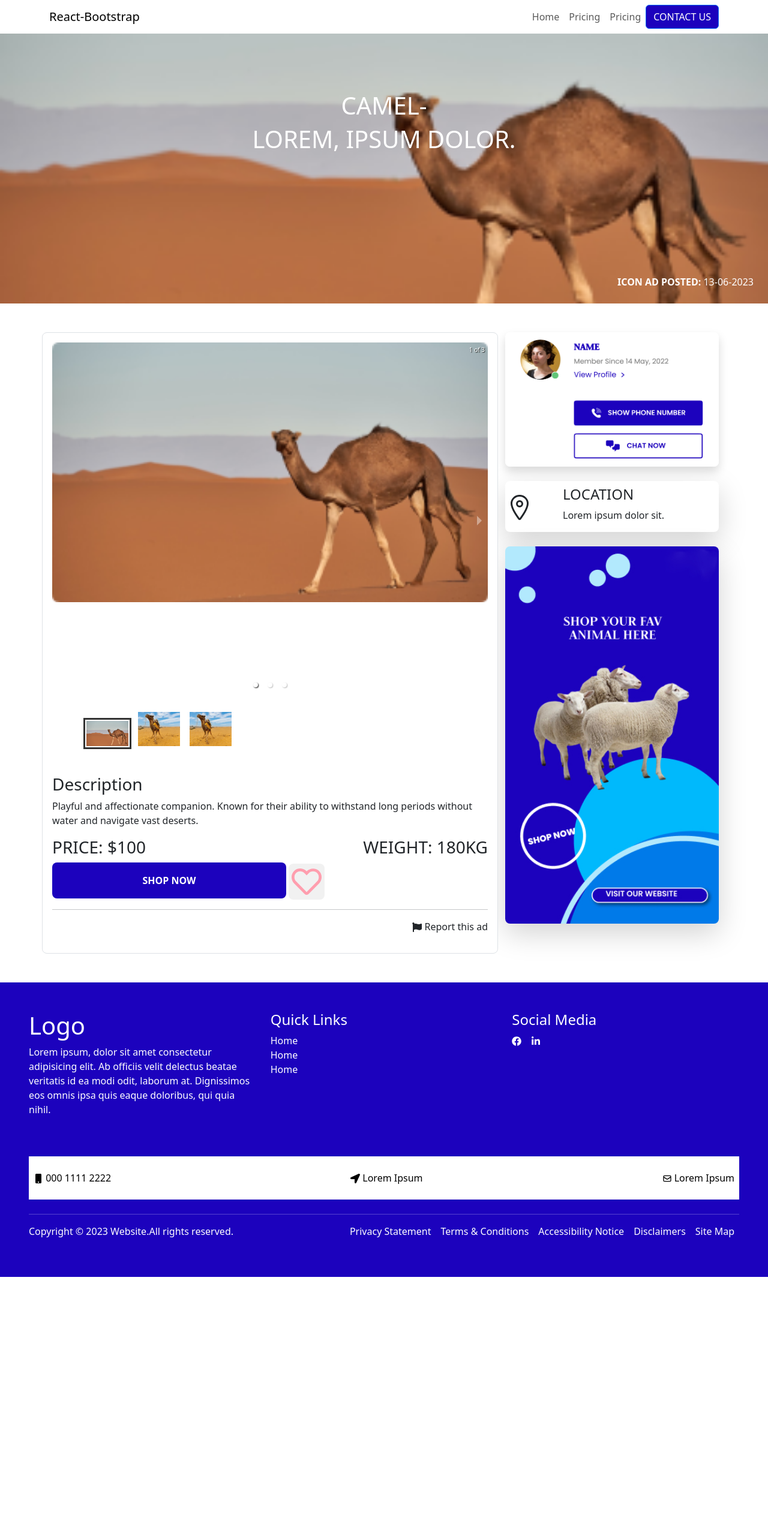
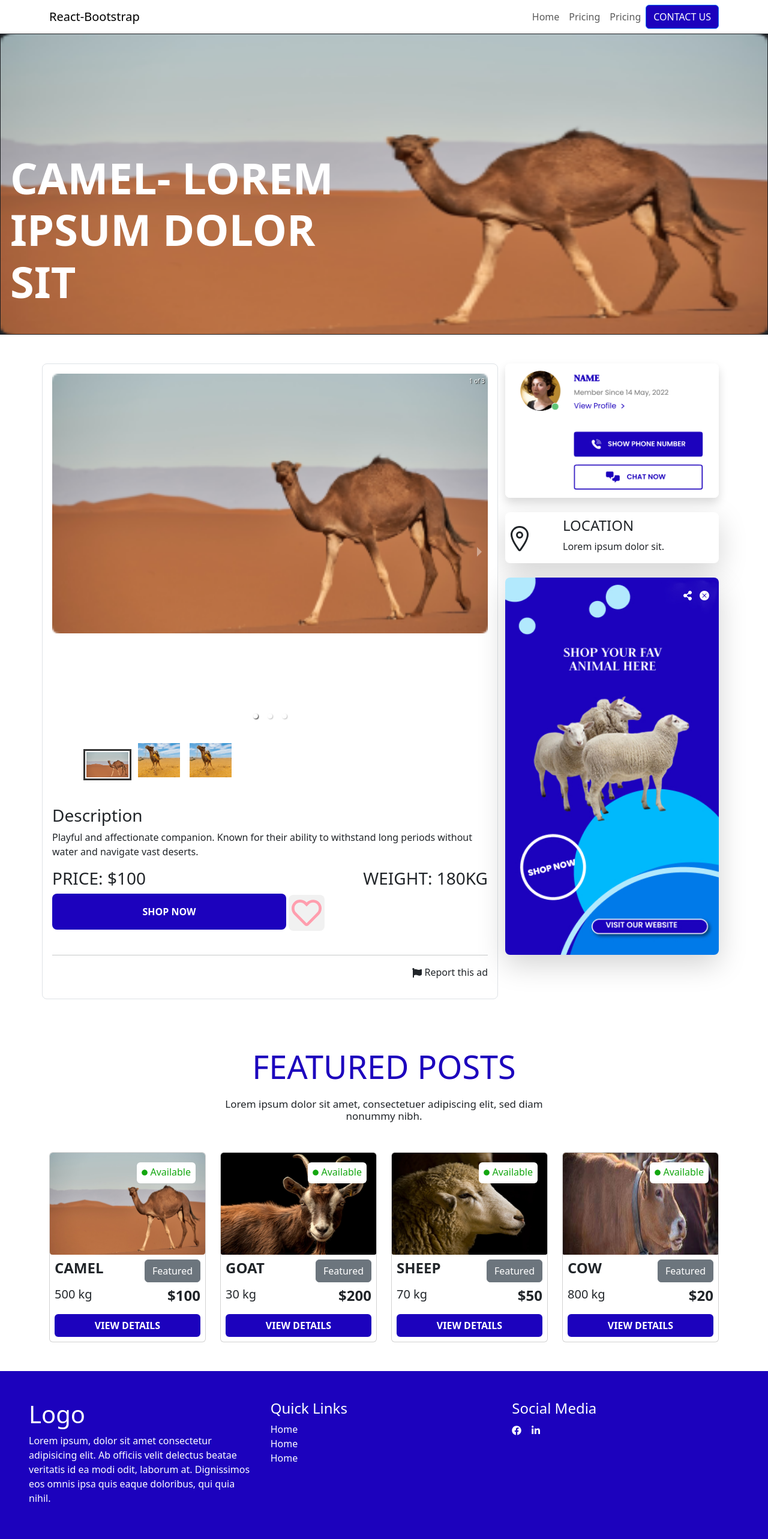
Before and after one commit to shiningsudipto/Haat-Bazar, a React (Vite) app: page /details/1 in a window 1280 px wide. Shown: the top 2566 px of the page at 60% size. Before the commit the page ends 2129 px from the top, so only its background shows below. Built offline with nearby package versions, Linux system fonts and the light colour scheme.

Commit message:
details page complete

```diff
--- a/src/Pages/Details/Details.jsx
+++ b/src/Pages/Details/Details.jsx
@@ -3,10 +3,15 @@ import "react-responsive-carousel/lib/styles/carousel.min.css"; // requires a lo
 import { Carousel } from 'react-responsive-carousel';
 import imgCamel from '../../assets/detailsCamel.png'
 import useMyAds from "../../Hooks/useMyAds";
-import { FaRegHeart, FaFlag } from "react-icons/fa";
+import { FaRegHeart, FaFlag, FaShareAlt } from "react-icons/fa";
+import { BsFillXCircleFill } from "react-icons/bs";
 import { IoLocationOutline } from "react-icons/io5";
 import addImage from '../../assets/add1.jpg'
 import addImage2 from '../../assets/add2.jpg'
+import SingleAdd from "../../Components/SingleAdd";
+import { Col, Row } from "react-bootstrap";
+import SectionTitle from "../../Components/SectionTitle";
+import Card from 'react-bootstrap/Card';
 const Details = () => {
     const id = useParams();
     const { data, loading } = useMyAds();
@@ -23,7 +28,18 @@ const Details = () => {
 
     return (
         <div>
-            <div className="detailsBanner mb-5 position-relative">
+            <div>
+                <Card className="bg-dark text-white rounded-0 position-relative">
+                    <Card.Img src={matchingData.image} style={{ height: "500px" }} alt="Card image" />
+                    <Card.ImgOverlay className="flex justify-content-center detailsBannerText">
+                        <Card.Title className="display-2 fw-bold text-uppercase w-50">camel-
+                            lorem ipsum dolor sit</Card.Title>
+                        <Card.Text>
+                        </Card.Text>
+                    </Card.ImgOverlay>
+                </Card>
+            </div>
+            {/* <div className="detailsBanner mb-5 position-relative">
                 <div className="text-white text-uppercase py-5">
                     <div className="py-5 text-center">
                         <h1>CAMEL-</h1>
@@ -33,7 +49,7 @@ const Details = () => {
                         <p className="m-4 fw-bold">icon AD POSTED: <span className="fw-medium">13-06-2023</span></p>
                     </div>
                 </div>
-            </div>
+            </div> */}
             <div className="container my-5">
                 <div className="row">
                     <div className="col-md-8 card border rounded-3 p-3">
@@ -48,7 +64,7 @@ const Details = () => {
                                 <img src={imgCamel} />
                             </div>
                         </Carousel>
-                        <div>
+                        <div className="mb-4">
                             <h3>Description</h3>
                             <p>{description}</p>
                             <div className="d-flex justify-content-between">
@@ -71,8 +87,33 @@ const Details = () => {
                                 <p>Lorem ipsum dolor sit.</p>
                             </div>
                         </div>
-                        <img src={addImage2} className="img-fluid shadow-lg rounded-3 w-100" alt="" />
+                        <div className="position-relative">
+                            <img src={addImage2} className="img-fluid shadow-lg rounded-3 w-100" alt="" />
+                            <div className="position-absolute m-3 text-white" style={{ top: '0', right: '0' }}>
+                                <FaShareAlt className="mx-2" style={{ cursor: "pointer" }} /> <BsFillXCircleFill style={{ cursor: "pointer" }} />
+                            </div>
+                        </div>
                     </div>
+                </div>
+
+                <div>
+                    <div>
+                        <SectionTitle
+                            heading={"featured posts"}
+                            subHeading={"Lorem ipsum dolor sit amet, consectetuer adipiscing elit, sed diam nonummy nibh."}
+                        ></SectionTitle>
+                    </div>
+                    <Row xs={1} md={2} lg={4} className="g-4">
+                        {
+                            data.map((myAdd, index) =>
+                                <Col key={index}>
+                                    <SingleAdd
+                                        myAdd={myAdd}
+                                    ></SingleAdd>
+                                </Col>
+                            )
+                        }
+                    </Row>
                 </div>
             </div>
         </div>
--- a/src/index.css
+++ b/src/index.css
@@ -177,3 +177,7 @@
     color: #E65050;
     font-size: 23px;
 }
+
+.detailsBannerText {
+    margin-top: 180px;
+}
```
